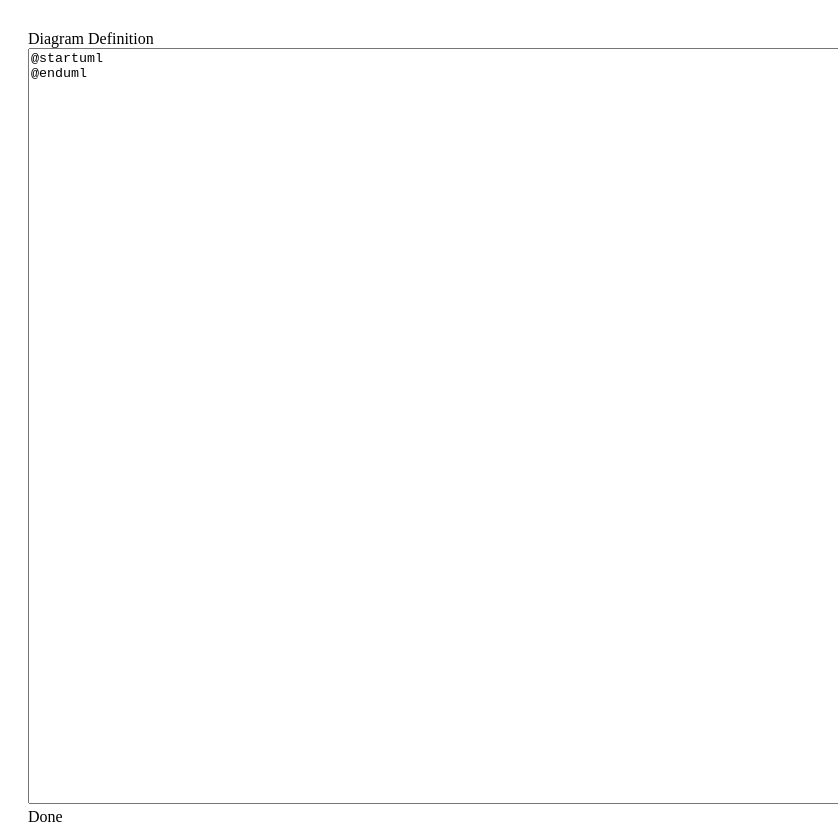
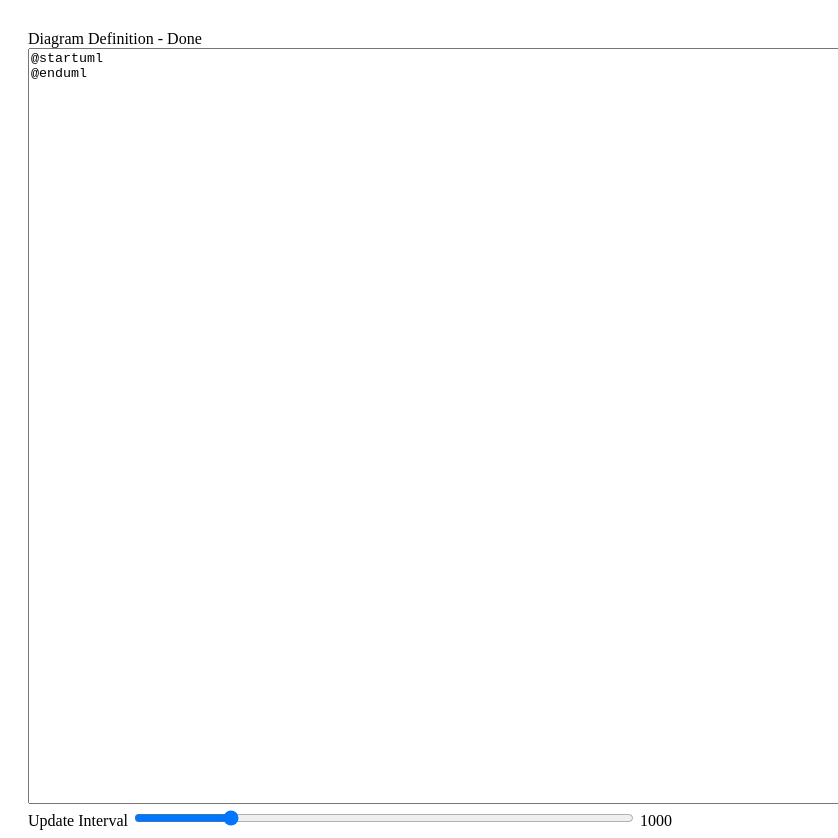
Before and after one commit to Minoxs/puml, a plain HTML site: page index.html in a window 1280 px wide. Shown: the full height of the page, 0-838 px from the left. Drawn offline with Linux system fonts and the light colour scheme.

Commit message:
Configurable interval

```diff
--- a/index.html
+++ b/index.html
@@ -11,12 +11,18 @@
             margin-right: 20px;
             margin-top: 30px;
         }
+
+        input[type="range"] {
+            width: 500px;
+        }
     </style>
     <script>
         window.onload = () => {
-            let input = document.getElementById("diagram-input");
             let timer = 0;
+            let interval = 1000;
 
+            // Setting input handling
+            const input = document.getElementById("diagram-input");
             const initial_text = "@startuml\n@enduml"
             if (input.value !== "" && input.value !== initial_text) {
                 HandleUpdate();
@@ -26,8 +32,15 @@
 
             input.oninput = () => {
                 clearTimeout(timer);
-                timer = setTimeout(HandleUpdate, 1000);
+                timer = setTimeout(HandleUpdate, interval);
             }
+
+            // Setting Interval configuration
+            document.getElementById("update-interval").oninput = (event) => {
+                interval = event.target.value;
+                document.getElementById("update-interval-info").innerText = interval;
+            }
+            document.getElementById("update-interval-info").innerText = interval;
         }
 
         async function Deflate(Text) {
@@ -125,9 +138,13 @@
 
 <div class="grid-container">
     <div>
-        <label for="diagram-input">Diagram Definition</label><br>
+        <label for="diagram-input">Diagram Definition</label> - <span id="status"></span><br>
         <textarea id="diagram-input" cols="100" rows="50"></textarea><br>
-        <span id="status"></span>
+        <label>
+            Update Interval
+            <input id="update-interval" type="range" min="100" max="5000" step="10" value="1000"/>
+            <span id="update-interval-info">1000</span>
+        </label><br>
     </div>
     <div>
         <img id="diagram" src="https://www.plantuml.com/plantuml/png/SoWkIImgAStDuN98pKi1qW00" alt="diagram is here" onload="Status('Done')"/>
```
